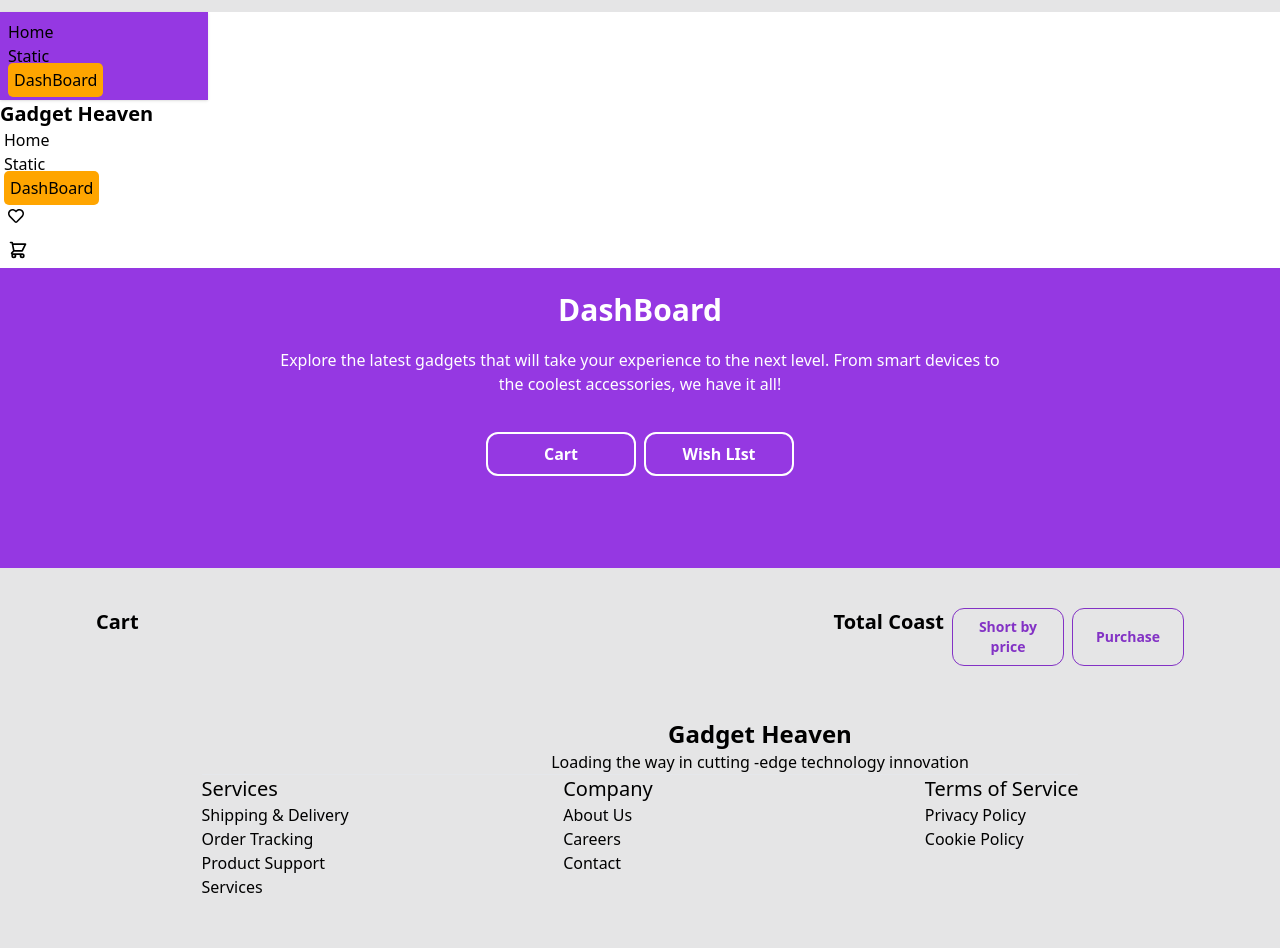
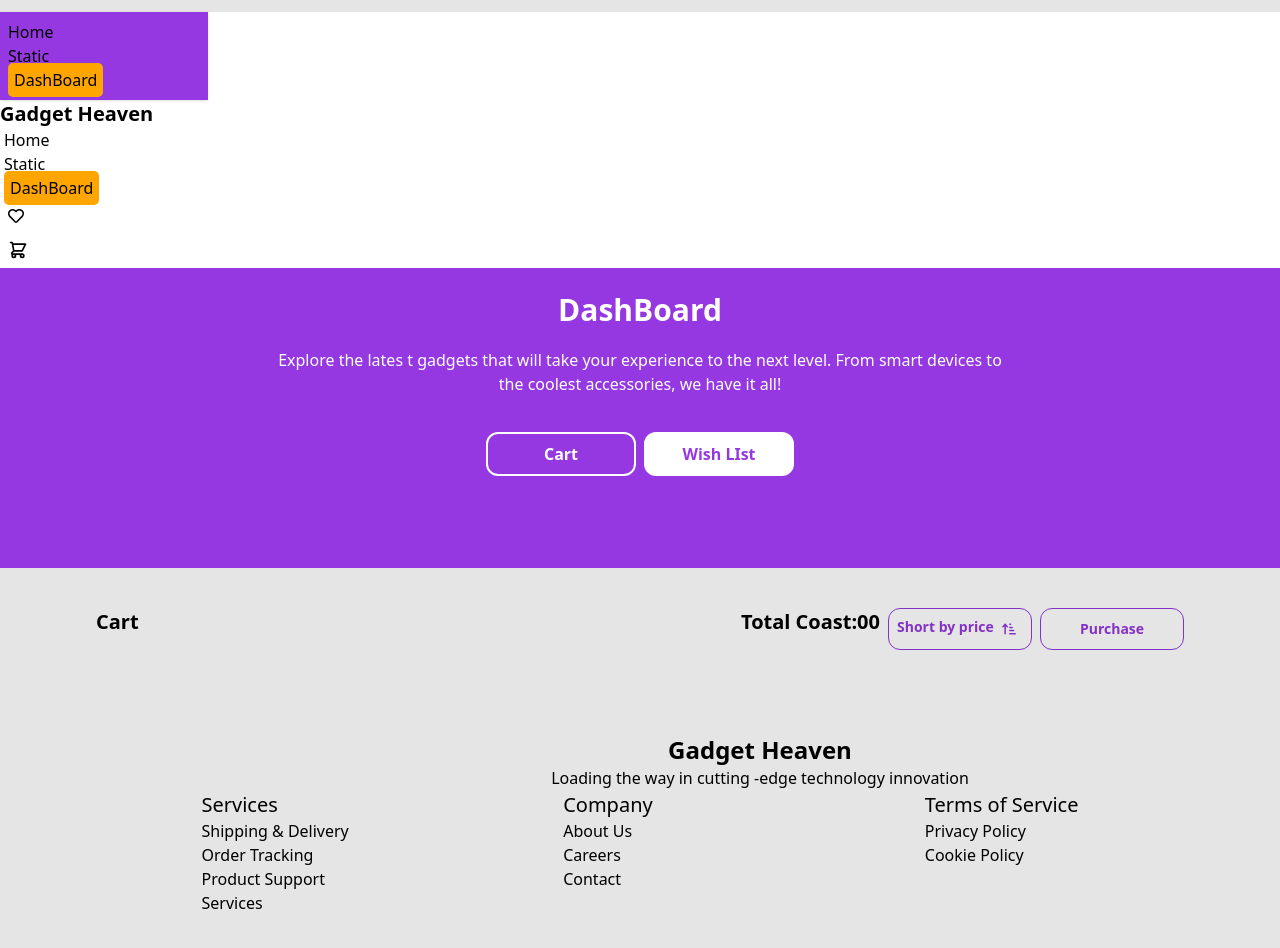
Before and after one commit to rajalishikh/gadgethaven_online_store_house, a React (Vite) app: page /dashBoard in a window 1280 px wide. Shown: the top 948 px of the page. Built offline with nearby package versions, Linux system fonts and the light colour scheme.

Commit message:
Now I am set conditional style  in my project

```diff
--- /dev/null
+++ b/src/Components/Cart/Cart.jsx
@@ -0,0 +1,40 @@
+import { FaArrowUpShortWide } from "react-icons/fa6";
+import { getStoreCard } from "../DashBoard/lss";
+import Dbsd from "../DashBoardSaveData/Dbsd.jsx";
+
+const Cart = () => {
+      const saveData=getStoreCard()
+    return (
+        <div>
+            <div className="lg:ml-24 lg:mr-24 mt-10">
+
+
+
+            {/* heading part of container  */}
+            <div className="lg:flex md:flex lg:justify-between md:justify-between sm:justify-center mb-8">
+              <div className=""><h3 className="text-black  text-xl font-bold text-center">Cart</h3></div>
+              <div className="flex gap-2">
+                <div><p className="lg:text-xl font-bold text-black">Total Coast:<span>00</span> </p></div>
+                <div className="flex">
+                     <button className="flex border border-[#8332C5] p-2 rounded-xl text-sm text-[#8332C5] hover:text-white hover:bg-[#8332C5] mr-2 lg:w-36 font-bold">Short by price <FaArrowUpShortWide className="h-6 ml-2" /> </button>
+                      <button className="border border-[#8332C5] p-2 rounded-xl text-sm text-[#8332C5] hover:text-white hover:bg-[#8332C5]  lg:w-36 font-bold">Purchase</button>
+                </div>
+
+
+
+              </div>
+
+            </div>
+            {/* heading part end  of container  */}
+            {/* div for heading  */}
+            {
+              saveData.map((item,idx)=><Dbsd key={idx} saveData={item}></Dbsd>)
+            }
+
+          </div>
+
+        </div>
+    );
+};
+
+export default Cart;
--- a/src/Components/DashBoard/Dashboard.jsx
+++ b/src/Components/DashBoard/Dashboard.jsx
@@ -1,12 +1,21 @@
+import { useState } from "react";
 import { FaRegHeart } from "react-icons/fa";
-import { NavLink } from "react-router-dom";
-import Dbsd from "../DashBoardSaveData/Dbsd";
+import { NavLink, Outlet } from "react-router-dom";
 import './Dash.css';
-import { getStoreCard } from "./lss";
 
 const Dashboard = () => {
-  const saveData=getStoreCard()
-  console.log(saveData)
+  const [state,setState]=useState(false)
+  const handleClick=()=>{
+    setState(true)
+
+  }
+  const handleClick2=()=>{
+    setState(false)
+
+  }
+  console.log(state)
+
+
   return (
         <div>
           {/* NavBar Section Start */}
@@ -82,13 +91,20 @@ const Dashboard = () => {
              <div className="pt-6">
                 <div>
             <h2 className="text-[#FFFFFF] font-bold text-2xl lg:text-3xl md:text-3xl  text-center ">DashBoard</h2>
-            <p className="text-[#FFFFFF] text-center mt-5">Explore the latest gadgets that will take your experience to the next level. From smart devices to <br />the coolest accessories, we have it all!</p>
+            <p className="text-[#FFFFFF] text-center mt-5">Explore the lates t gadgets that will take your experience to the next level. From smart devices to <br />the coolest accessories, we have it all!</p>
                </div>
 
                {/* Button Section  */}
                <div className="flex justify-center gap-2 mt-9">
-                <button className="border-2 border-[#FFFFFF] w-[150px] font-extrabold text-center rounded-xl p-2 text-white hover:bg-white hover:text-[#9538E2]"> Cart</button>
-                <button className="border-2 border-[#FFFFFF] w-[150px] font-extrabold text-center rounded-xl p-2 text-white hover:bg-white hover:text-[#9538E2]"> Wish LIst</button>
+                <NavLink onClick={()=>handleClick()}  className= {state?"bg-white text-[#9538E2]  border-2 border-[#FFFFFF] w-[150px] font-extrabold text-center rounded-xl p-2" : " border-2 border-[#FFFFFF] w-[150px] font-extrabold text-center rounded-xl p-2 text-white  " }    to={"/dashBoard"}>
+                <button > Cart</button>
+                </NavLink>
+
+
+                <NavLink  onClick={()=>handleClick2()}  className={state? "border-2 border-[#FFFFFF] w-[150px] font-extrabold text-center rounded-xl p-2   text-white": "bg-white text-[#9538E2]  border-2 border-[#FFFFFF] w-[150px] font-extrabold text-center rounded-xl p-2" }   to={"wishlist"}>
+                <button  > Wish LIst</button>
+                </NavLink>
+
                </div>
             </div>
 
@@ -96,31 +112,10 @@ const Dashboard = () => {
 
           </div>
           {/* banar section end  */}
-
-          <div className="lg:ml-24 lg:mr-24 mt-10">
-
-            {/* heading part of container  */}
-            <div className="lg:flex md:flex lg:justify-between md:justify-between sm:justify-center">
-              <div className=""><h3 className="text-black  text-xl font-bold text-center">Cart</h3></div>
-              <div className="flex gap-2">
-                <div><p className="lg:text-xl font-bold text-black">Total Coast </p></div>
-                <div className="flex">
-                     <button className="border border-[#8332C5] p-2 rounded-xl text-sm text-[#8332C5] hover:text-white hover:bg-[#8332C5] mr-2 lg:w-28 font-bold">Short by price </button>
-                      <button className="border border-[#8332C5] p-2 rounded-xl text-sm text-[#8332C5] hover:text-white hover:bg-[#8332C5]  lg:w-28 font-bold">Purchase</button>
-                </div>
+          <Outlet></Outlet>
 
 
 
-              </div>
-
-            </div>
-            {/* heading part end  of container  */}
-            {/* div for heading  */}
-            {
-              saveData.map(item=><Dbsd saveData={item}> </Dbsd>)
-            }
-
-          </div>
 
 
         </div>
--- /dev/null
+++ b/src/Components/WishLIst/WishLIst.jsx
@@ -0,0 +1,29 @@
+import { getStoreCard } from "../DashBoard/lss.js";
+import Dbsd from "../DashBoardSaveData/Dbsd.jsx";
+const WishLIst = () => {
+     const saveData=getStoreCard()
+    return (
+        <div>
+            <div className="lg:ml-24 lg:mr-24 mt-10">
+
+
+
+                        {/* heading part of container  */}
+                        <div className="lg:flex md:flex lg:justify-between md:justify-between sm:justify-center mb-8">
+                          <div className=""><h3 className="text-black  text-xl font-bold text-center">WishLIst</h3></div>
+
+
+                        </div>
+                        {/* heading part end  of container  */}
+                        {/* div for heading  */}
+                        {
+                          saveData.map((item,idx)=><Dbsd key={idx} saveData={item}></Dbsd>)
+                        }
+
+                      </div>
+
+        </div>
+    );
+};
+
+export default WishLIst;
```
Also changed, not shown: src/Routes/Routes.jsx (+16 -1 lines).
